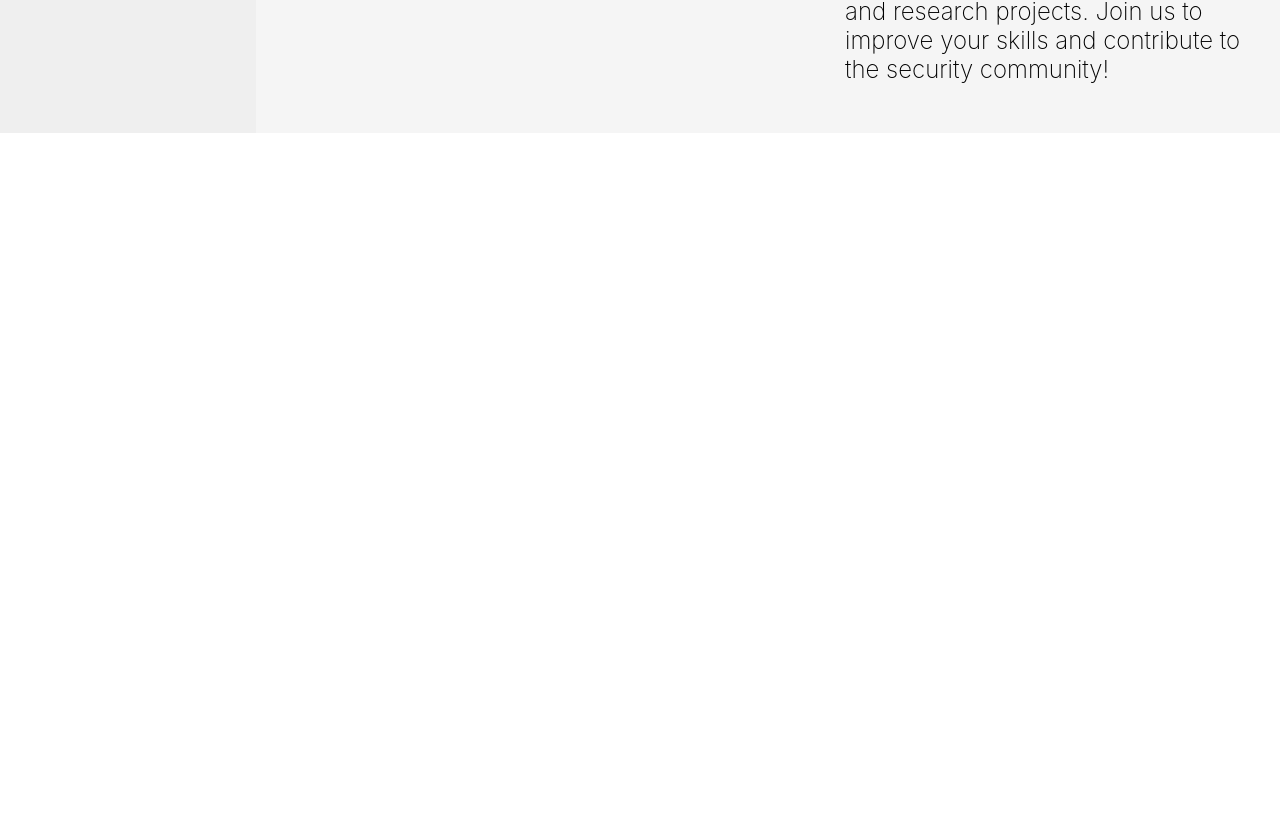
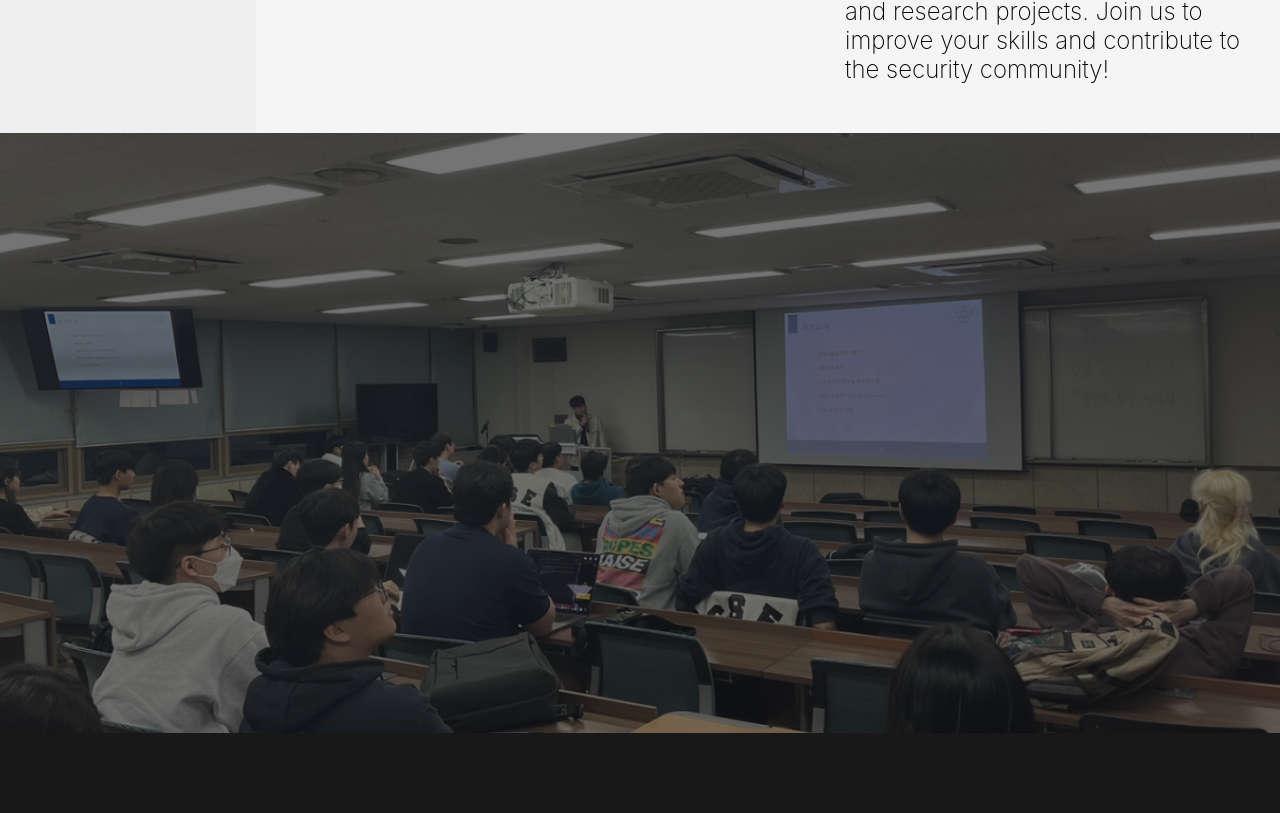
Before and after one commit to 4RG0S/2023-Spring-Homeless, a React (Create React App) app: page / in a window 1280 px wide. Shown: the part 667-1480 px from the top of the page. Built offline with nearby package versions, Linux system fonts and the light colour scheme.

Commit message:
feat: Background image 구현

```diff
--- a/src/ui/home/home_notice/HomeNotice.tsx
+++ b/src/ui/home/home_notice/HomeNotice.tsx
@@ -1,17 +1,35 @@
 import React from "react";
 import DivideContainer from "../../widget/Divider";
+import { ColorConstant } from "../../../GlobalConstant";
+import FlexContainer from "../../widget/FlexContainer";
+
+const DUMMY_NOTICE = {
+  imageUrl: require("../../../assets/images/noticeImage.png"),
+
+};
 
 type HomeNoticeProps = {
-    screen_height: String
+  screen_height: String;
 };
 
-const HomeNotice = ({
-    screen_height,
-}: HomeNoticeProps) => {
-    return (
-        <DivideContainer {...{ minHeight: screen_height }}>
-        </DivideContainer>
-    );
-}
+const HomeNotice = ({ screen_height }: HomeNoticeProps) => {
+  return (
+    <DivideContainer
+      direction="column"
+      {...{ minHeight: screen_height, backgroundColor: ColorConstant.BLACK }}
+    >
+      <FlexContainer
+        height="75vh"
+        {...{
+          backgroundImage: `url(${DUMMY_NOTICE.imageUrl})`,
+          backgroundRepeat: "no-repeat",
+          backgroundSize: "cover",
+          backgroundPosition: "center top",
+        }}
+      >
+      </FlexContainer>
+    </DivideContainer>
+  );
+};
 
 export default HomeNotice;
```
Also changed, not shown: src/assets/images/noticeImage.png (added).
